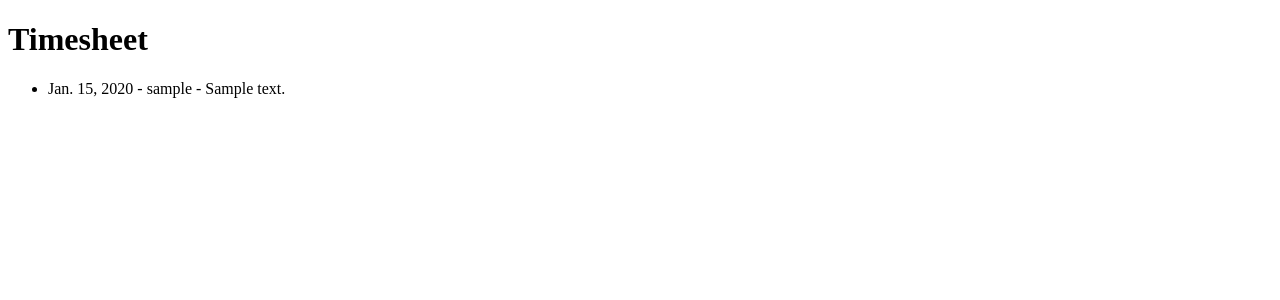
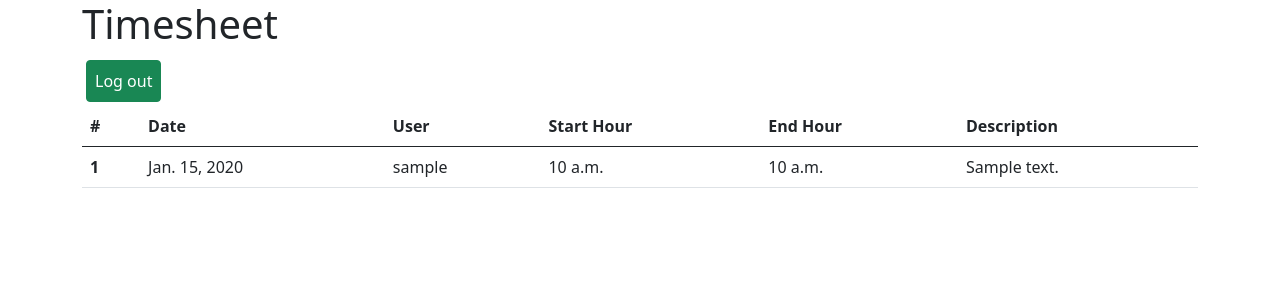
Before and after one commit to 097karimi/timesheet-django, a Django app: page / in a window 1280 px wide. Shown: the top 300 px of the page. Run offline with Django 3.2, Linux system fonts and the light colour scheme; a user stored in the database is signed in; tables that the repository leaves empty hold one stand-in row (values such as "Sample post").

Commit message:
add update record and also permission and authorization to create and update record

```diff
--- a/timesheet/models.py
+++ b/timesheet/models.py
@@ -6,7 +6,8 @@ from django.urls import reverse
 class TimesheetModel(models.Model):
     """ TimeSheet model """
     date = models.DateField(auto_now=True)
-    hours = models.IntegerField()
+    from_hour = models.TimeField()
+    to_hour = models.TimeField()
     description = models.TextField(blank=True)
     author = models.ForeignKey(
         settings.AUTH_USER_MODEL,
@@ -14,7 +15,7 @@ class TimesheetModel(models.Model):
     )
 
     def __str__(self):
-        return f"{self.author} - {self.date} - {self.hours}"
+        return f"{self.author} - {self.date} - ({self.from_hour} - {self.to_hour})"
 
     def get_absolute_url(self):
         return reverse('overview_timesheet')
--- a/timesheet/templates/base.html
+++ b/timesheet/templates/base.html
@@ -8,11 +8,22 @@
         <meta name="description" content="">
         <meta name="viewport" content="width=device-width, initial-scale=1">
         <link rel="stylesheet" href="">
+
+        <link href="https://cdn.jsdelivr.net/npm/bootstrap@5.0.2/dist/css/bootstrap.min.css" rel="stylesheet"
+            integrity="sha384-EVSTQN3/azprG1Anm3QDgpJLIm9Nao0Yz1ztcQTwFspd3yD65VohhpuuCOmLASjC" crossorigin="anonymous">
+
+        <script src="https://cdn.jsdelivr.net/npm/@popperjs/core@2.9.2/dist/umd/popper.min.js"
+            integrity="sha384-IQsoLXl5PILFhosVNubq5LC7Qb9DXgDA9i+tQ8Zj3iwWAwPtgFTxbJ8NT4GN1R8p" crossorigin="anonymous"></script>
+        <script src="https://cdn.jsdelivr.net/npm/bootstrap@5.0.2/dist/js/bootstrap.min.js"
+            integrity="sha384-cVKIPhGWiC2Al4u+LWgxfKTRIcfu0JTxR+EQDz/bgldoEyl4H0zUF0QKbrJ0EcQF" crossorigin="anonymous"></script>
+        {% block title %}<title>Base</title>{% endblock title %}
+
     </head>
     <body>
-        {% block title %}Base{% endblock title %}
-        {% block content %}
-        {% endblock %}
+        <div class="container">
+            {% block content %}
+            {% endblock %}
+        </div>
         <script src=""></script>
     </body>
 </html>
--- a/timesheet/templates/registration/login.html
+++ b/timesheet/templates/registration/login.html
@@ -1,6 +1,6 @@
 <!-- templates/registration/login.html -->
 {% extends 'base.html' %}
-{% block title %}Log In{% endblock title %}
+{% block title %}<title>Log In</title>{% endblock title %}
 {% block content %}
     <h2>Log In</h2>
     <form method="post">
--- a/timesheet/templates/timesheet/overview_timesheet.html
+++ b/timesheet/templates/timesheet/overview_timesheet.html
@@ -1,22 +1,53 @@
-<!DOCTYPE html>
-<html>
-    <head>
-        <meta charset="utf-8">
-        <meta http-equiv="X-UA-Compatible" content="IE=edge">
-        <title></title>
-        <meta name="description" content="">
-        <meta name="viewport" content="width=device-width, initial-scale=1">
-        <link rel="stylesheet" href="">
-    </head>
-    <body>
-        <h1>Timesheet</h1>
-        <ul>
-        {% for time in object_list %}
-            <li>{{ time.date|date }} - {{ time.author }} - {{ time.description }}</li>
-        {% empty %}
-            <li>No timesheet yet.</li>
-        {% endfor %}
-        </ul>
-        <script src=""></script>
-    </body>
-</html>
+<!-- templates/timesheet/overview_timesheet.html -->
+{% extends 'base.html' %} {% block content %}
+<table class="table">
+  <h1>Timesheet</h1>
+
+  {% if not user.is_superuser %}
+    <a href="{% url 'timesheet_view_create' %}" class="btn btn-success m-1 p-2">Create Today Record</a>
+  {% endif %}
+
+  {% if object_list.0.id and not user.is_superuser %}
+    <a href="/update/{{ object_list.0.id }}" class="btn btn-success m-1 p-2">Update Today Record</a>
+  {% endif %}
+
+  <a href="accounts/logout" class="btn btn-success m-1 p-2">Log out</a>
+
+  <thead>
+    <tr>
+      <th scope="col">#</th>
+      <th scope="col">Date</th>
+      <th scope="col">User</th>
+      <th scope="col">Start Hour</th>
+      <th scope="col">End Hour</th>
+      <th scope="col">Description</th>
+    </tr>
+  </thead>
+  <tbody>
+    {% for timesheet in object_list %}
+        <tr>
+        <th scope="row">{{ forloop.revcounter }}</th>
+        <td>{{ timesheet.date|date }}</td>
+        <td>{{ timesheet.author }}</td>
+        <td>{{ timesheet.from_hour }}</td>
+        <td>{{ timesheet.to_hour }}</td>
+        <td>{{ timesheet.description }}</td>
+        </tr>
+    {% endfor %}
+  </tbody>
+</table>
+{# .... **The pagination section** .... #} {% if is_paginated %}
+<div class="pagination">
+  <span class="page-links">
+    {% if page_obj.has_previous %}
+    <a href="?page={{ page_obj.previous_page_number }}">previous</a>
+    {% endif %}
+    <span class="page-current">
+      Page {{ page_obj.number }} of {{ page_obj.paginator.num_pages }}.
+    </span>
+    {% if page_obj.has_next %}
+    <a href="?page={{ page_obj.next_page_number }}">next</a>
+    {% endif %}
+  </span>
+</div>
+{% endif %} {% endblock content %}
--- a/timesheet/urls.py
+++ b/timesheet/urls.py
@@ -1,9 +1,10 @@
 from django.urls import path
 from django.views.generic.base import View
-from .views import TimesheetListView, TimesheetCreateView
+from .views import TimesheetListView, TimesheetCreateView, TimesheetUpdateView
 
 
 urlpatterns = [
     path('', TimesheetListView.as_view(), name='overview_timesheet'),
-    path('create/', TimesheetCreateView.as_view(), name='timesheet_view'),
+    path('create/', TimesheetCreateView.as_view(), name='timesheet_view_create'),
+    path('update/<int:pk>/', TimesheetUpdateView.as_view(), name='timesheet_view_update'),
 ]
--- a/timesheet/views.py
+++ b/timesheet/views.py
@@ -6,26 +6,50 @@ from django.contrib.auth.mixins import (
     LoginRequiredMixin, # To restrict view access to only logged in users
     UserPassesTestMixin # To restrict access
 )
+from django.core.exceptions import PermissionDenied
+from datetime import datetime
 
 
 class TimesheetListView(LoginRequiredMixin, ListView):
     template_name = 'timesheet/overview_timesheet.html'
     model = TimesheetModel
-    paginate_by = 10
+    paginate_by = 15
 
     def get_queryset(self):
         if self.request.user.is_superuser:
-            return super(TimesheetListView, self).get_queryset()
-        return super(TimesheetListView, self).get_queryset().filter(author=self.request.user)
+            return super(TimesheetListView, self).get_queryset().order_by('-id')
+        return super(TimesheetListView, self).get_queryset().filter(author=self.request.user).order_by('-id')
 
 
-# Creating an article using 'article_new.html'
-class TimesheetCreateView(LoginRequiredMixin, CreateView):
+# Creating an timesheet using 'timesheet_new.html'
+class TimesheetCreateView(UserPassesTestMixin, LoginRequiredMixin, CreateView):
     model = TimesheetModel
     template_name = 'timesheet/create.html'
-    fields = ('hours', 'description',)
+    fields = ('from_hour','to_hour', 'description',)
+
+    # PermissionDenied for dublicated record
+    def test_func(self):
+            if self.request.user.is_superuser:
+                raise PermissionDenied("You don't have permission to create a new Timesheet")
+            elif TimesheetModel.objects.filter(author=self.request.user, date=datetime.now()).exists():
+                raise PermissionDenied("You have set your timesheet today!, Please come back tomorrow.")
+            else:
+                return True
 
     # set current author automatically
     def form_valid(self, form):
         form.instance.author = self.request.user
         return super().form_valid(form)
+
+
+class TimesheetUpdateView(UserPassesTestMixin, LoginRequiredMixin, UpdateView):
+    model = TimesheetModel
+    fields = ('from_hour','to_hour', 'description',)
+    template_name = 'timesheet/update.html'
+
+    # PermissionDenied for updating not exsisted record
+    def test_func(self):
+            if TimesheetModel.objects.filter(date=datetime.now(),id=self.kwargs['pk'], author=self.request.user) :
+                return True
+            else:
+                raise PermissionDenied("You are only able to update your current day record!, We are sorry for that.")
```
Also changed, not shown: timesheet/templates/403.html (added, +8 -0 lines), timesheet/templates/timesheet/create.html (+7 -5 lines), timesheet/templates/timesheet/update.html (added, +11 -0 lines), timesheet/migrations/0001_initial.py.
